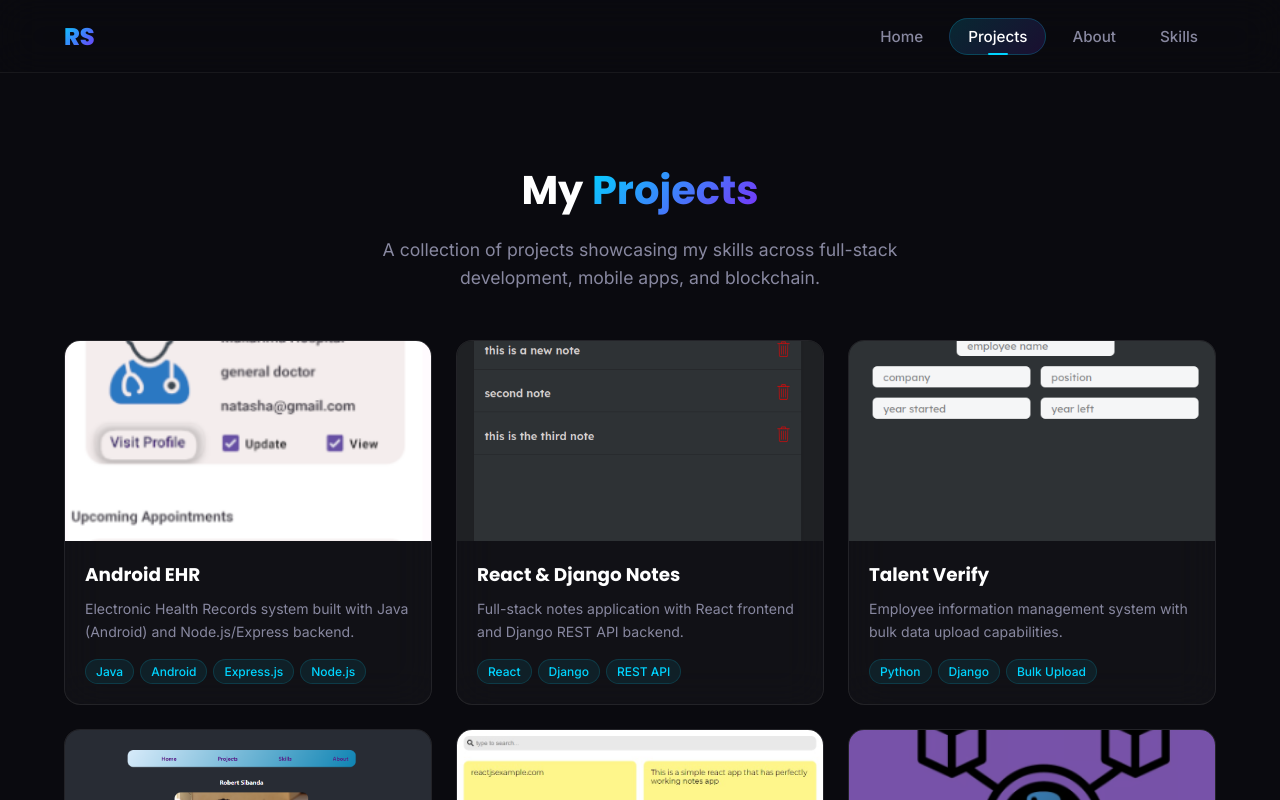
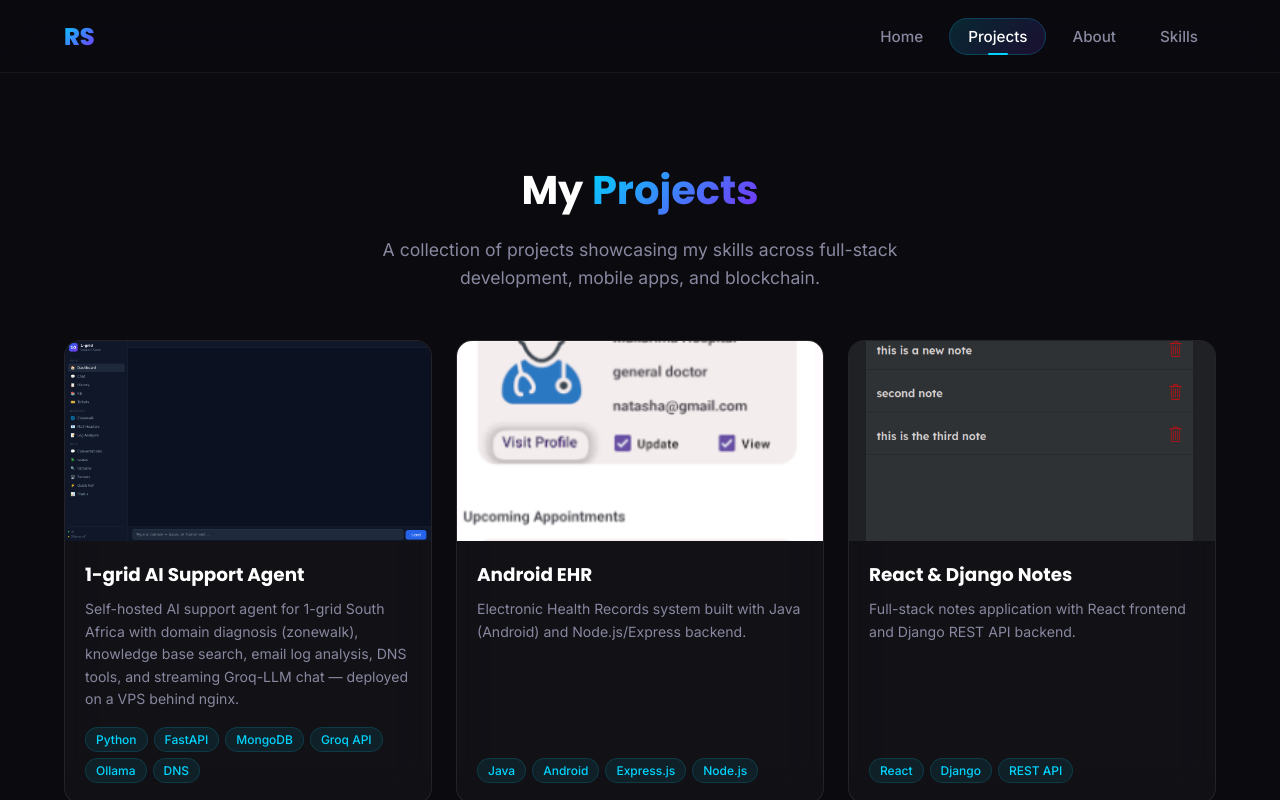
Before and after one commit to robertsibanda/portfolio, a React (Create React App) app: page /projects in a window 1280 px wide. Shown: the top 800 px of the page. Built offline with nearby package versions, Linux system fonts and the light colour scheme.

Commit message:
added 1-grid AI support agent project to portfolio

```diff
--- a/src/components/Projects.jsx
+++ b/src/components/Projects.jsx
@@ -7,8 +7,16 @@ import commerce from "../images/commerce.png";
 import notes from "../images/notes-app-react.jpg";
 import django_React from "../images/django_react.png";
 import talent_verify from "../images/taltent_verify.png";
+import support_agent from "../images/support_agent.png";
 
 const projectsData = [
+  {
+    title: "1-grid AI Support Agent",
+    description: "Self-hosted AI support agent for 1-grid South Africa with domain diagnosis (zonewalk), knowledge base search, email log analysis, DNS tools, and streaming Groq-LLM chat — deployed on a VPS behind nginx.",
+    code: "https://github.com/robertsibanda/1grid-support-agent",
+    image: support_agent,
+    tech: ["Python", "FastAPI", "MongoDB", "Groq API", "Ollama", "DNS"],
+  },
   {
     title: "Android EHR",
     description: "Electronic Health Records system built with Java (Android) and Node.js/Express backend.",
```
Also changed, not shown: src/images/support_agent.png (added).
